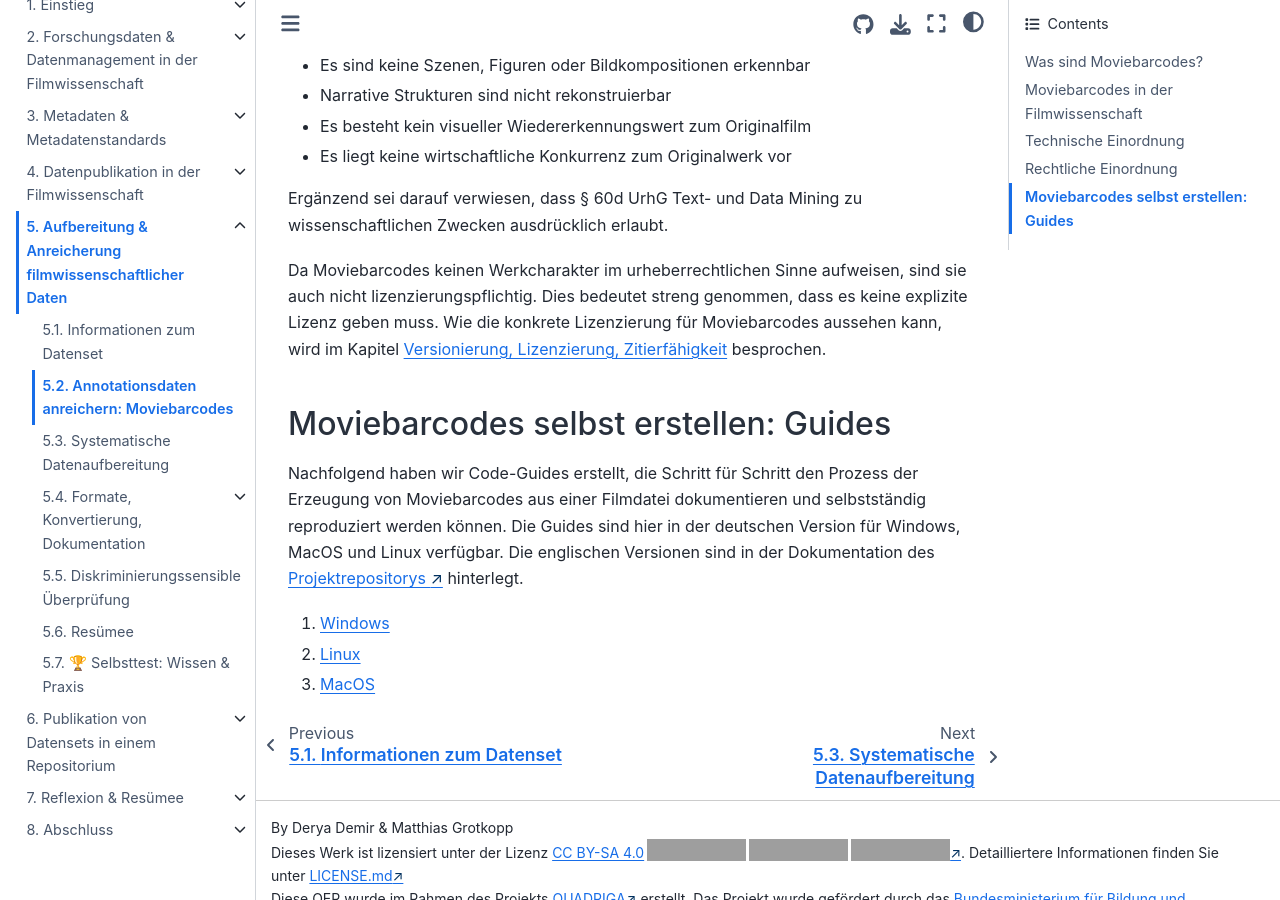
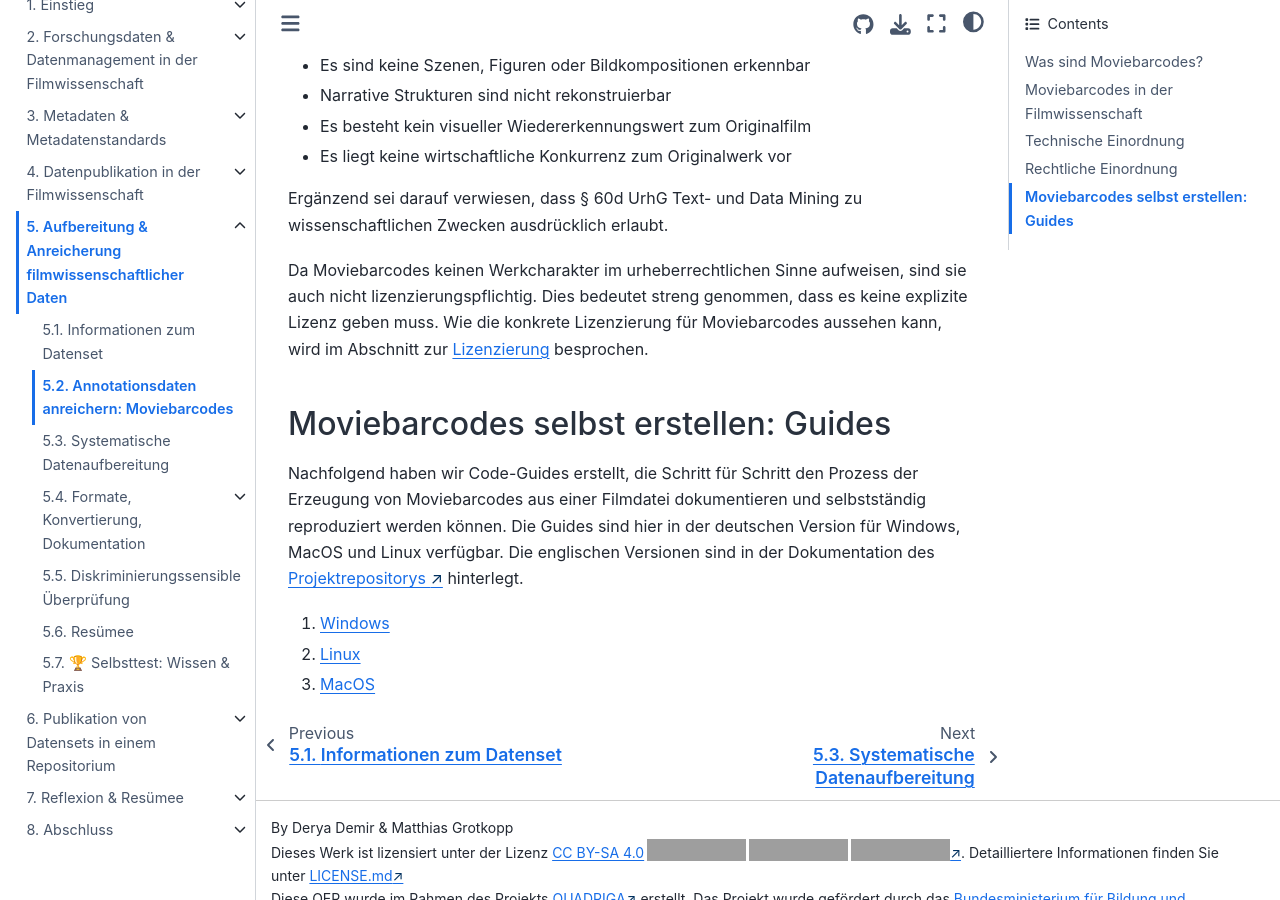
Before and after one commit to lam1aa/Bewegtes-Bild-Fallstudie-3, a Jupyter Book: the page built from 05_aufbereitung_anreicherung/moviebarcodes.md, in a window 1280 px wide and 900 px high, scrolled down 2647 px. Built offline with Jupyter Book 1.0.4 settings and Sphinx 7.4.7 and the Sphinx Book theme 1.1.4, drawn with Linux system fonts in a browser that asks for light colours; grey boxes are pictures that could not be loaded.

Commit message:
docs: exchange chapter link with header link

```diff
--- a/05_aufbereitung_anreicherung/moviebarcodes.md
+++ b/05_aufbereitung_anreicherung/moviebarcodes.md
@@ -45,7 +45,7 @@ Diese Einschätzung wird durch mehrere charakteristische Merkmale der Moviebarco
 
 Ergänzend sei darauf verwiesen, dass § 60d UrhG Text- und Data Mining zu wissenschaftlichen Zwecken ausdrücklich erlaubt.
 
-Da Moviebarcodes keinen Werkcharakter im urheberrechtlichen Sinne aufweisen, sind sie auch nicht lizenzierungspflichtig. Dies bedeutet streng genommen, dass es keine explizite Lizenz geben muss. Wie die konkrete Lizenzierung für Moviebarcodes aussehen kann, wird im Kapitel [Versionierung, Lizenzierung, Zitierfähigkeit](../06_publikation_repositorien/versionierung_lizenzierung.md) besprochen.
+Da Moviebarcodes keinen Werkcharakter im urheberrechtlichen Sinne aufweisen, sind sie auch nicht lizenzierungspflichtig. Dies bedeutet streng genommen, dass es keine explizite Lizenz geben muss. Wie die konkrete Lizenzierung für Moviebarcodes aussehen kann, wird im Abschnitt zur {ref}`Lizenzierung <sonderfall-moviebarcodes>` besprochen.
 
 ## Moviebarcodes selbst erstellen: Guides
 
```
Also changed, not shown: 06_publikation_repositorien/versionierung_lizenzierung.md (+1 -0 lines).
